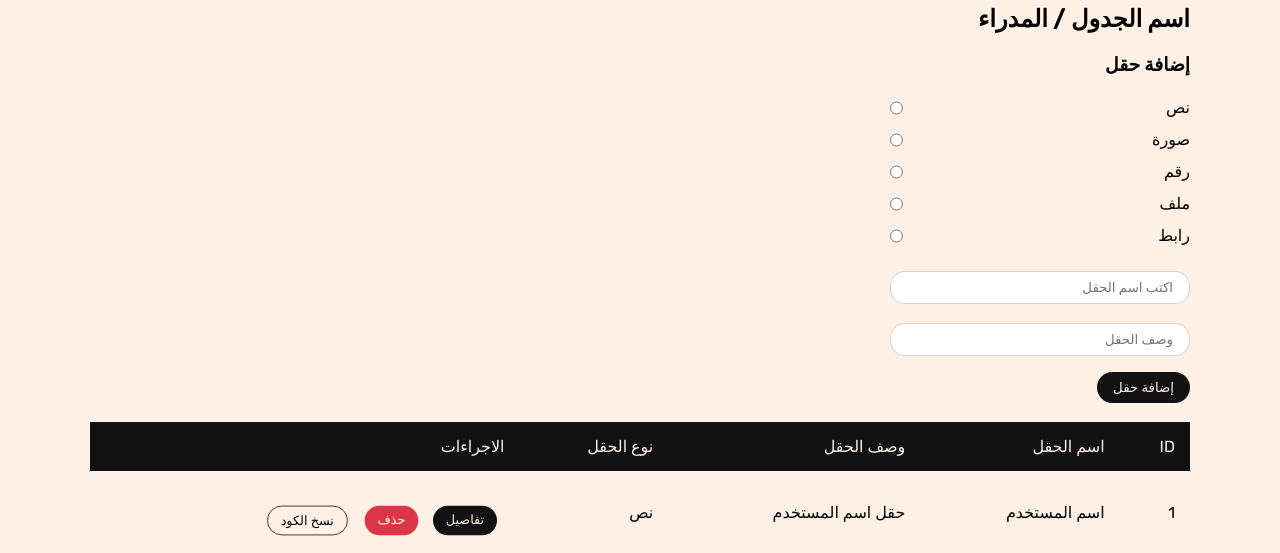
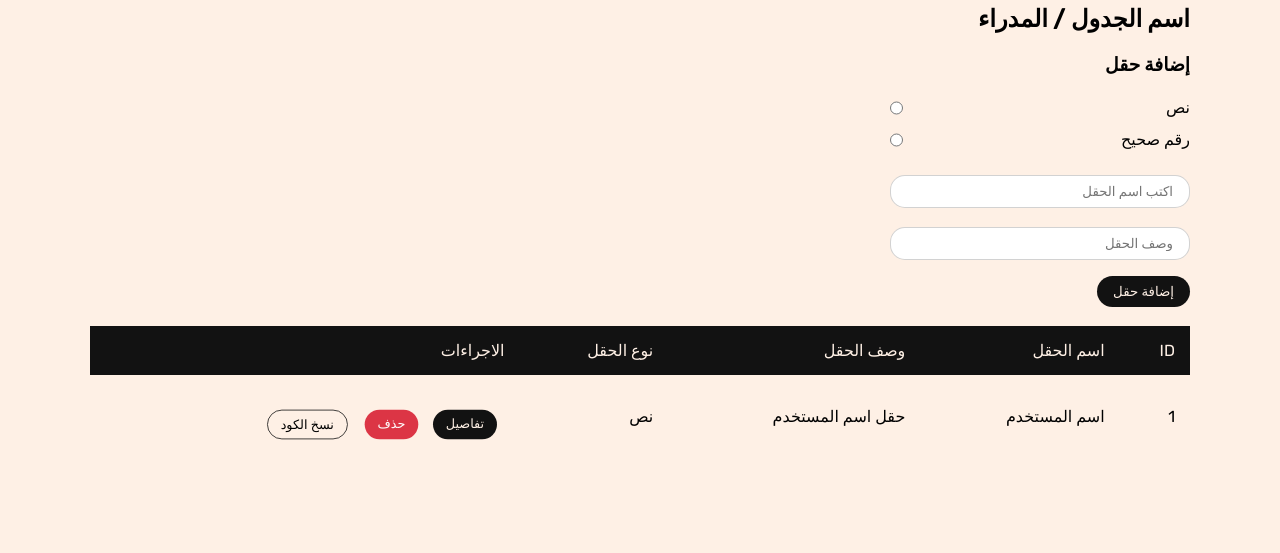
Before and after one commit to abdullahgomah/ref2-rebuild, a Django app: page /websites/table-details/1/ in a window 1280 px wide. Shown: the part 80-633 px from the top of the page. Run offline with Django 5.2, Linux system fonts and the light colour scheme; data comes from the database, SQL or seed files in the repository; both versions use the stored data as it was after the commit; some libraries are stand-ins or nearby versions.

Commit message:
fix: change fields types to be separated table

```diff
--- a/base/models.py
+++ b/base/models.py
@@ -24,3 +24,14 @@ class DBType(models.Model):
     class Meta:
         verbose_name = 'نوع قاعدة بيانات'
         verbose_name_plural = 'أنواع قواعد البيانات'
+
+class DbFieldType(models.Model):
+
+    db_type = models.ForeignKey(DBType, on_delete=models.CASCADE, related_name='fields_types')
+    name = models.CharField(max_length=250, verbose_name="اسم نوع البيانات")
+    display_name = models.CharField(verbose_name="الاسم الظاهر", max_length=200)
+    cmd = models.TextField()
+
+
+    def __str__(self):
+        return self.name
--- a/templates/table-details.html
+++ b/templates/table-details.html
@@ -17,9 +17,6 @@
 {% block content %}
 
 
-
-
-
     <section>
 
             <div class="container">
@@ -34,30 +31,16 @@
                 <div class="section__content add-field">
                     <h3>إضافة حقل</h3>
                     <div class="fields__types">
-                        <div class="field_type">
-                            <label class="field_type__label" >نص</label>
-                            <input type="radio" name="field__type" >
-                        </div>
 
-                        <div class="field_type">
-                            <label class="field_type__label">صورة</label>
-                            <input type="radio" name="field__type" >
-                        </div>
+                        {% for field_type in fields_types %}
 
-                        <div class="field_type">
-                            <label class="field_type__label">رقم</label>
-                            <input type="radio" name="field__type" >
-                        </div>
+                            <div class="field_type">
+                                <label class="field_type__label">{{field_type.display_name}}</label>
+                                <input type="radio" name="field__type" data-table="{{field_type.db_type.id}}">
+                            </div>
 
-                        <div class="field_type">
-                            <label class="field_type__label">ملف</label>
-                            <input type="radio" name="field__type" >
-                        </div>
+                        {% endfor %}
 
-                        <div class="field_type">
-                            <label class="field_type__label">رابط</label>
-                            <input type="radio" name="field__type" >
-                        </div>
                     </div>
                     <br>
                     <input type="text" placeholder="اكتب اسم الحقل" class="text-input input" id="field__name">
--- a/website/admin.py
+++ b/website/admin.py
@@ -8,4 +8,3 @@ admin.site.register(Database)
 
 admin.site.register(DbTable)
 admin.site.register(TableField)
-admin.site.register(FieldTypes)
--- a/website/models.py
+++ b/website/models.py
@@ -58,7 +58,7 @@ class DbTable(models.Model):
 class TableField(models.Model):
     db_table = models.ForeignKey(DbTable, related_name='fields', on_delete=models.CASCADE, verbose_name="الجدول")
     name = models.CharField(max_length=200, verbose_name="اسم الحقل")
-    data_type = models.ForeignKey("FieldTypes",on_delete=models.SET_NULL, blank=True, null=True)
+    data_type = models.ForeignKey(DbFieldType,on_delete=models.SET_NULL, blank=True, null=True)
 
     def __str__(self):
         return self.name
@@ -68,14 +68,14 @@ class TableField(models.Model):
         verbose_name_plural = 'حقول الجداول'
 
 
-class FieldTypes(models.Model):
-    db_type = models.ForeignKey(DBType, verbose_name="نوع قاعدة البيانات", on_delete=models.CASCADE)
-    name = models.CharField(max_length=250, verbose_name="اسم نوع حقل البيانات")
-    code = models.TextField(verbose_name="الكود الأساسي")
+# class FieldTypes(models.Model):
+#     db_type = models.ForeignKey(DBType, verbose_name="نوع قاعدة البيانات", on_delete=models.CASCADE)
+#     name = models.CharField(max_length=250, verbose_name="اسم نوع حقل البيانات")
+#     code = models.TextField(verbose_name="الكود الأساسي")
 
-    def __str__(self):
-        return self.name
+#     def __str__(self):
+#         return self.name
 
-    class Meta:
-        verbose_name = 'نوع حقل بيانات'
-        verbose_name_plural = 'أنواع حقول البيانات'
+#     class Meta:
+#         verbose_name = 'نوع حقل بيانات'
+#         verbose_name_plural = 'أنواع حقول البيانات'
--- a/website/views.py
+++ b/website/views.py
@@ -170,9 +170,15 @@ def del_table(request, id):
 
 def table_details(request, table_id):
     table = DbTable.objects.get(id=table_id)
+    fields_types = table.db.db_type.fields_types.all()
+
+    print(fields_types)
+
+    ## get all datatypes for this table
 
     context = {
         'table': table,
+        'fields_types': fields_types,
     }
 
     return render(request, 'table-details.html', context)
```
Also changed, not shown: base/admin.py (+7 -1 lines), base/migrations/0004_dbfieldtype.py (added), base/migrations/0005_alter_dbfieldtype_db_type.py (added), base/migrations/0006_dbfieldtype_display_name_alter_dbfieldtype_name.py (added), db.sqlite3, website/migrations/0014_alter_tablefield_data_type.py (added).
